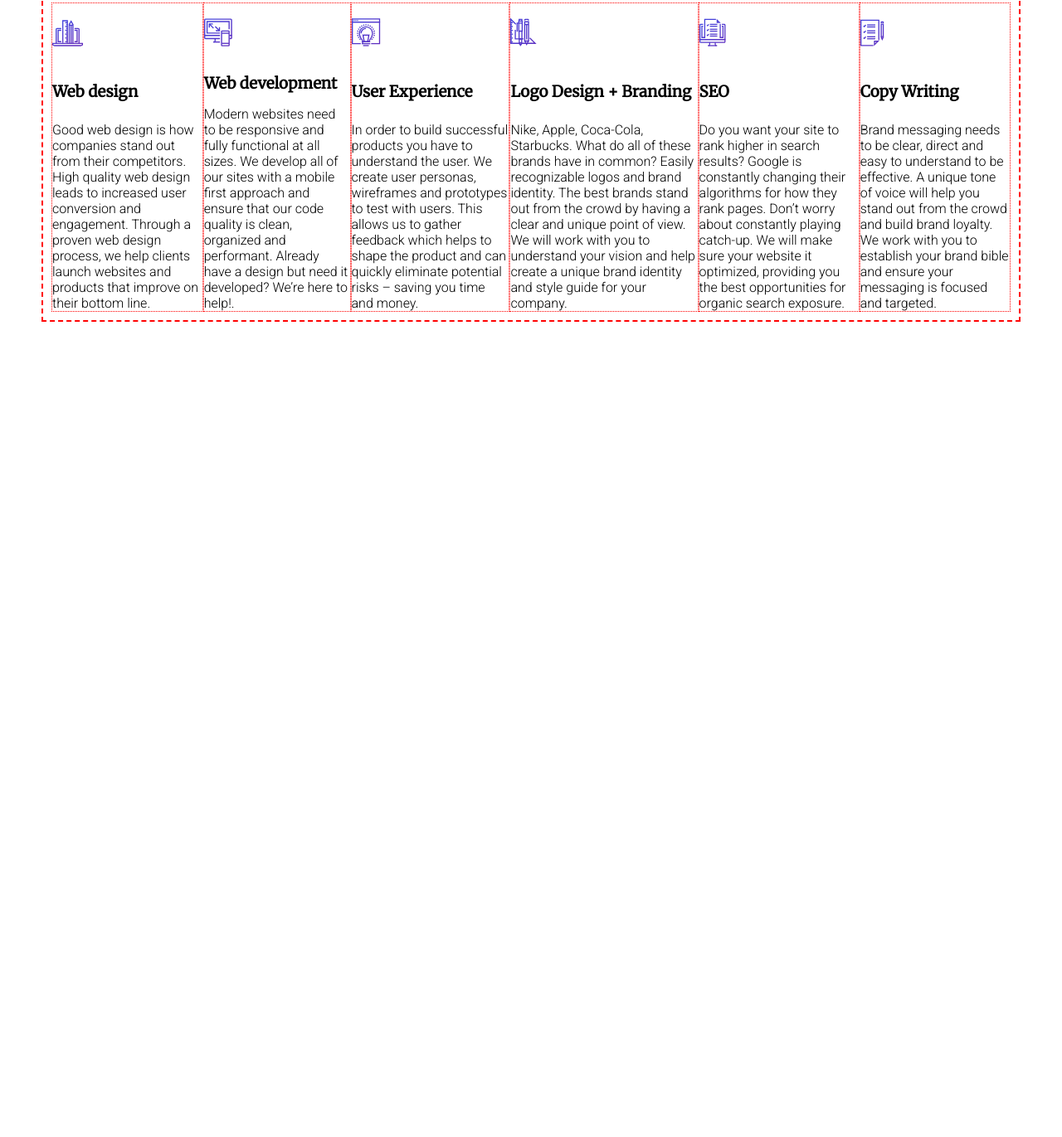
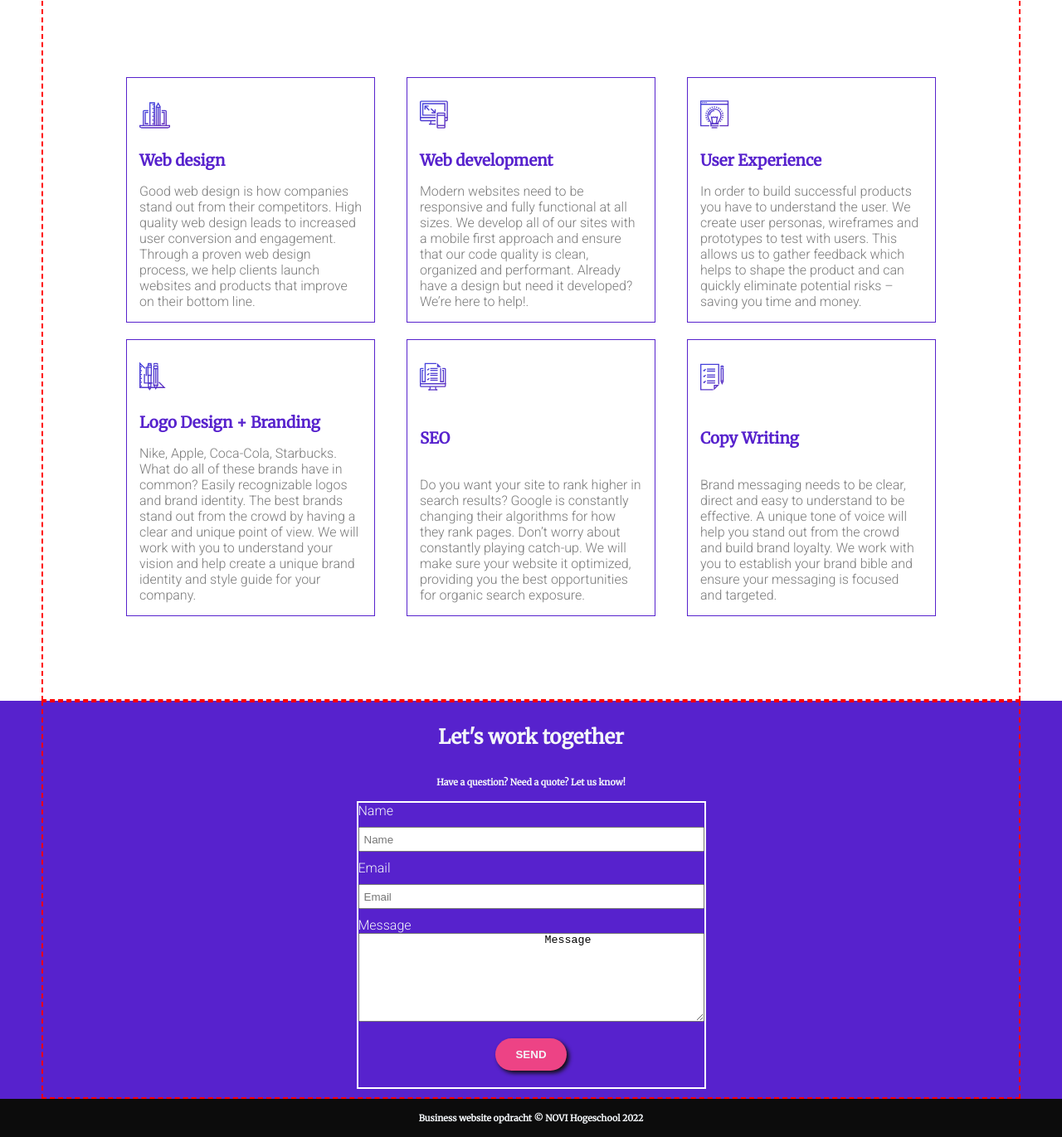
Before and after one commit to JermainVonk/concept, a plain HTML site: page index.html in a window 1280 px wide. Shown: the part 2096-3467 px from the top of the page at 83% size. Before the commit the page ends 2484 px from the top, so only its background shows below. Drawn offline with Linux system fonts and the light colour scheme.

Commit message:
me index en styles bijgewerkt

```diff
--- a/index.html
+++ b/index.html
@@ -121,6 +121,36 @@
             </article>
         </div>
     </section>
+    <section class="outer-container-form">
+        <div class="inner-container-form">
+            <h1>Let's work together</h1>
+            <h6>Have a question? Need a quote? Let us know!</h6>
+            <form action="">
+                <div class="content-block-form">
+                    <div class="input-box">
+                        <label for="user-name">Name</label>
+                        <input type="text" id="user-name" placeholder="Name" name="name">
+                    </div>
+                    <div class="input-box">
+                        <label for="email">Email</label>
+                        <input type="email" id="email" placeholder="Email" name="email">
+                    </div>
+                    <div class="input-box">
+                        <label for="message">Message</label>
+                        <textarea id="message" name="message" rows="7" cols="50">
+                            Message
+                        </textarea>
+                    </div>
+                    <div class="btn">
+                    <button class="button-form" type="submit">send</button>
+                    </div>
+                </div>
+            </form>
+        </div>
+    </section>
 </main>
+<footer>
+    <h6>Business website opdracht © NOVI Hogeschool 2022</h6>
+</footer>
 </body>
 </html>
--- a/styles.css
+++ b/styles.css
@@ -1,6 +1,5 @@
 @import url('https://fonts.googleapis.com/css2?family=Merriweather&family=Roboto:wght@300&display=swap');
-/*font-family: "Roboto", sans-serif; (normale text)*/
-/*font-family: "Merriweather", serif; (headings)*/
+
 /*////////////////////////
     Table of Contents
     1. Global Styles
@@ -11,7 +10,10 @@
     4. Areas
         4.1 Header
         4.2 Introduction
-        etc.
+        4.3 article-section
+        4.4 article-grid
+        4.5 form
+        4.6 footer
     5. Media Queries
 ////////////////////////*/
 
@@ -35,8 +37,6 @@
 
 body {
     font-family: "Roboto", sans-serif;
-    /*color: var(--light-grey);*/
-
 }
 /* ------------------------------- 2. Typography ----------------------------------- */
 
@@ -44,10 +44,10 @@ h1, h2, h3, h4, h5, h5, h6 {
     font-family: "Merriweather", "Times New Roman", serif;
     font-weight: bold;
 }
-h1, h2, h3 {
+h1, h2, h3, h6{
     padding: 16px 0;
 }
-h5 {
+.content-block h5 {
     margin-top: 50px;
     color: #0C0C0C;
 }
@@ -58,7 +58,6 @@ h5 {
 a {
     color: var(--purple);
     text-decoration: none;
-
 }
 nav a:link {
     text-decoration: none;
@@ -72,8 +71,6 @@ nav a:link {
     display: flex;
     flex-direction: row;
     justify-content: center;
-    /*border: 2px solid black;*/
-    /*background-color: #4845E4;*/
 }
 header {
     background-color: #4845E4;
@@ -89,7 +86,27 @@ header {
     flex-grow: 0;
     flex-shrink: 1;
 }
-
+.outer-container-form {
+    display: flex;
+    flex-direction: row;
+    justify-content: center;
+    background-color: #5722CD;
+}
+.inner-container-form {
+    flex-basis: 1200px;
+    display: flex;
+    flex-direction: column;
+    align-items: center;
+    margin: 0 50px;
+    padding: 10px;
+    border: 2px dashed red;
+    flex-grow: 0;
+    flex-shrink: 1;
+    color: var(--light-grey);
+}
+.inner-container-form h5 {
+    color: var(--light-grey);
+}
 /* --------------- 3.2 Other --------------------------- */
 
 button {
@@ -102,7 +119,8 @@ button {
     color: inherit;
     margin: 20px;
     box-shadow: 3px 3px 5px rgba(17, 17, 17);
-
+}
+.button-form {
 
 }
 /* ------------------------------- 4. Areas ---------------------------------------- */
@@ -113,11 +131,8 @@ button {
     display: flex;
     flex-direction: row;
     justify-content: flex-end;
-    /*padding: 0 20px 20px 20px;*/
     border: 1px solid white;
     margin-bottom: 25px;
-
-    /*border: 2px solid white;*/
 }
 .header-navigation ul {
     list-style: none;
@@ -133,70 +148,56 @@ button {
     flex-direction: column;
     justify-content: center;
     align-items: center;
-    /*position: relative;*/
-    /*padding: 15px 30px 75px 30px;*/
     margin-bottom: 35px;
     text-align: center;
     border: 1px solid black;
     width: 750px;
     color: var(--light-grey);
-
 }
 .content-block h2 {
     color: var(--purple);
 }
+.content-block-form {
+    display: flex;
+    flex-direction: column;
+    border: 2px solid white;
+    width: 100%;
+    color: var(--light-grey);
+}
+.input-box{
+    display: flex;
+    flex-direction: column;
+
+}
+.input-box input {
+    height: 30px;
+    margin: 10px 0;
+    padding: 0 5px;
+}
+.btn {
+    display: flex;
+    justify-content: center;
+}
+/*.input-box textarea {*/
+/*    display: flex;*/
+/*    justify-content: flex-end;*/
+
+    /*color: #7A7A7A;*/
+/*}*/
+
+
 .squiggle-line-stripe {
     width: 50px;
     height: 50px;
-    /*position: absolute;*/
-    /*top: 350px;*/
 }
 /* --------------- 4.2 Introduction ------------------- */
 
-/*.outer-container-two {*/
-/*    display: flex;*/
-/*    flex-direction: row;*/
-/*    justify-content: center;*/
-/*    flex-basis: 1200px;*/
-/*}*/
-/*.inner-container-two {*/
-/*    display: flex;*/
-/*    flex-direction: column;*/
-/*    flex-basis: 1200px;*/
-/*    justify-content: center;*/
-/*    align-items: center;*/
-/*    text-align: center;*/
-/*    margin: 0 20px;*/
-/*    padding: 50px;*/
-/*    color: #4845E4;*/
-/*    width: 750px;*/
-    /*border: 3px solid red;*/
-/*}*/
-/*.outer-container-three{*/
-/*    display: flex;*/
-/*    flex-direction: row;*/
-/*    flex-basis: 750px;*/
-    /*justify-content: center;*/
-/*    align-items: center;*/
-/*}*/
-/*.inner-container-three{
-    display: flex;
-    flex-direction: row;
-    flex-basis: 1200px;
-    justify-content: center;
-    /*align-items: center;*/
-    /*text-align: center;*/
-    /*margin: 0 20px;*/
-/*}*/
+
 .article-info {
     display: flex;
     flex-direction: column;
     border: 2px solid red;
-/*    justify-content: center;*/
     align-content: space-between;
-/*    max-width: 50%;*/
-/*    padding: 50px;*/
-/**/
 }
 .squiggle {
     border: 1px solid #736e6e;
@@ -226,14 +227,16 @@ button {
 }
 .creative-article img {
     width: 50px;
-    margin: 16px 0;
+    margin: 10px 0;
 }
 .creative-article {
     display: flex;
+    flex-basis: 300px;
     flex-direction: column;
     justify-content: space-between;
     text-align: left;
-    border: 1px dotted red;
+    padding: 15px;
+    border: 1px solid var(--purple);
 }
 .work-image {
     width: 100%;
@@ -242,17 +245,34 @@ button {
     flex-basis: 600px;
     flex-shrink: 1;
     flex-grow: 0;
-    /*border: 2px solid blue;*/
 }
 .inner-container-article-grid {
     flex-basis: 1200px;
     display: flex;
     flex-direction: row;
-
+    justify-content: space-between;
+    row-gap: 20px;
+    flex-wrap: wrap;
     margin: 0 50px;
-    padding: 10px;
+    padding: 100px;
     border: 2px dashed red;
     flex-grow: 0;
     flex-shrink: 1;
 }
+.inner-container-article-grid h3 {
+    color: var(--purple);
+}
+.inner-container-article-grid p {
+    color: var(--grey);
+
+}
+footer {
+    display: flex;
+    justify-content: center;
+    /*align-content: center;*/
+    flex-basis: 100%;
+    background-color: var(--black);
+    color: var(--light-grey);
+
+}
 /* ------------------------------- 5. Media Queries -------------------------------- */
```
